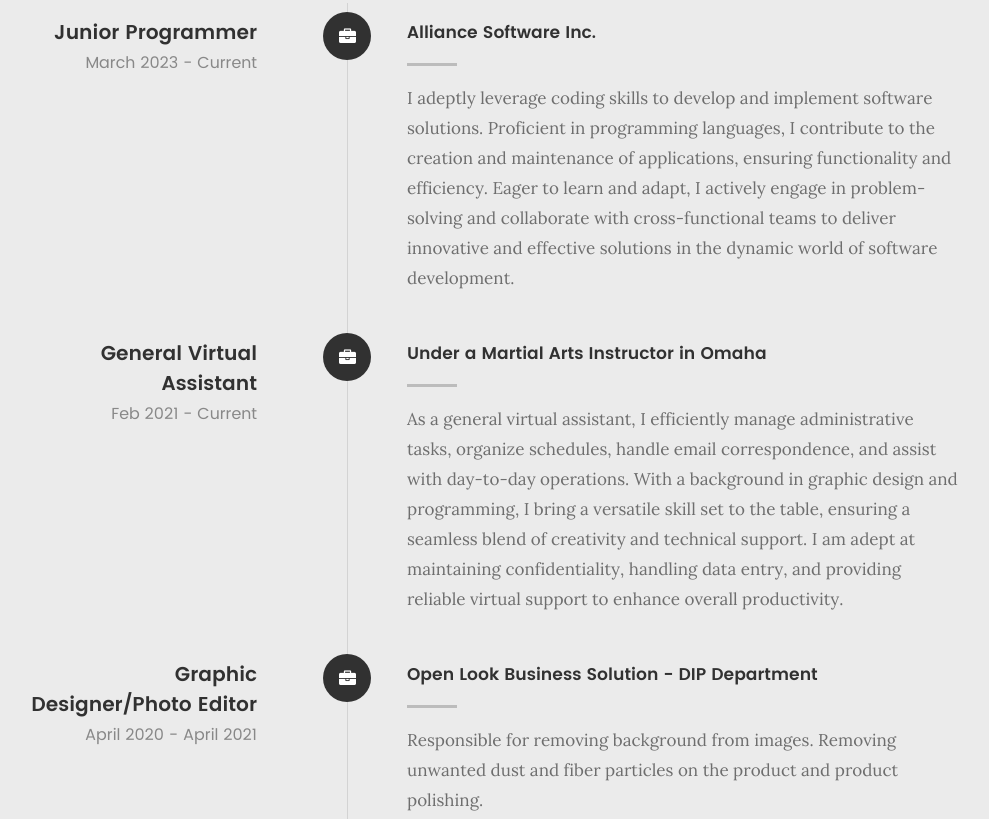
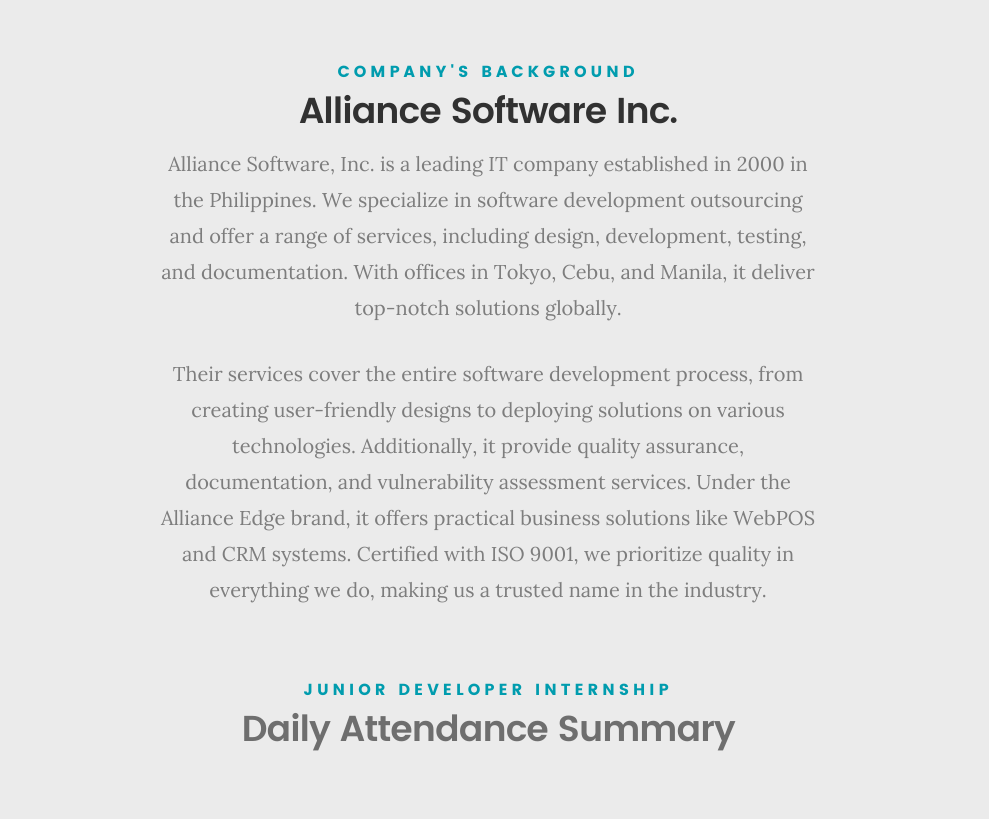
Before and after one commit to ferlezbagaan/Portfolio, a plain HTML site: page index.html in a window 1280 px wide. Shown: the part 3428-4247 px from the top of the page, without its empty margins (152-1141 px from the left). Drawn offline with Linux system fonts and the light colour scheme; files whose address does not match are found by name.

Commit message:
Update index.html

```diff
--- a/index.html
+++ b/index.html
@@ -191,7 +191,38 @@
 
 			</div>
 		</div> <!-- /section-intro-->
+		<!-- resume Section
+================================================== -->
+<section id="resume" class="grey-section">
 
+	<div class="row section-intro">
+		<div class="col-twelve">
+
+			<h5>Company's Background</h5>
+			<h1>Alliance Software Inc.</h1>
+
+			<p class="lead">
+				Alliance Software, Inc. is a leading IT company established in 2000 in the Philippines. We specialize in software development outsourcing and offer a range of services, including design, development, testing, and documentation. With offices in Tokyo, Cebu, and Manila, it deliver top-notch solutions globally.
+			</p>
+
+			<p class="lead">
+				Their services cover the entire software development process, from creating user-friendly designs to deploying solutions on various technologies. Additionally, it provide quality assurance, documentation, and vulnerability assessment services. Under the Alliance Edge brand, it offers practical business solutions like WebPOS and CRM systems. Certified with ISO 9001, we prioritize quality in everything we do, making us a trusted name in the industry.
+			</p>
+
+		</div>
+	</div> <!-- /section-intro-->
+
+	<div class="row section-intro">
+		<div class="col-twelve">
+
+			<h5>Junior Developer Internship</h5>
+			<h1><a href="https://docs.google.com/spreadsheets/d/15l3vwAA-8XV1NzqX6dOG_WzzE0QZ4RWfBVLxewTyYHM/edit#gid=5803607">Daily Attendance Summary</a></h1>
+
+		</div>
+	</div> <!-- /section-intro-->
+	<!-- /resume-timeline -->
+
+</section> <!-- /features -->
 		<div class="row resume-timeline">
 
 			<div class="col-twelve resume-header">
```
